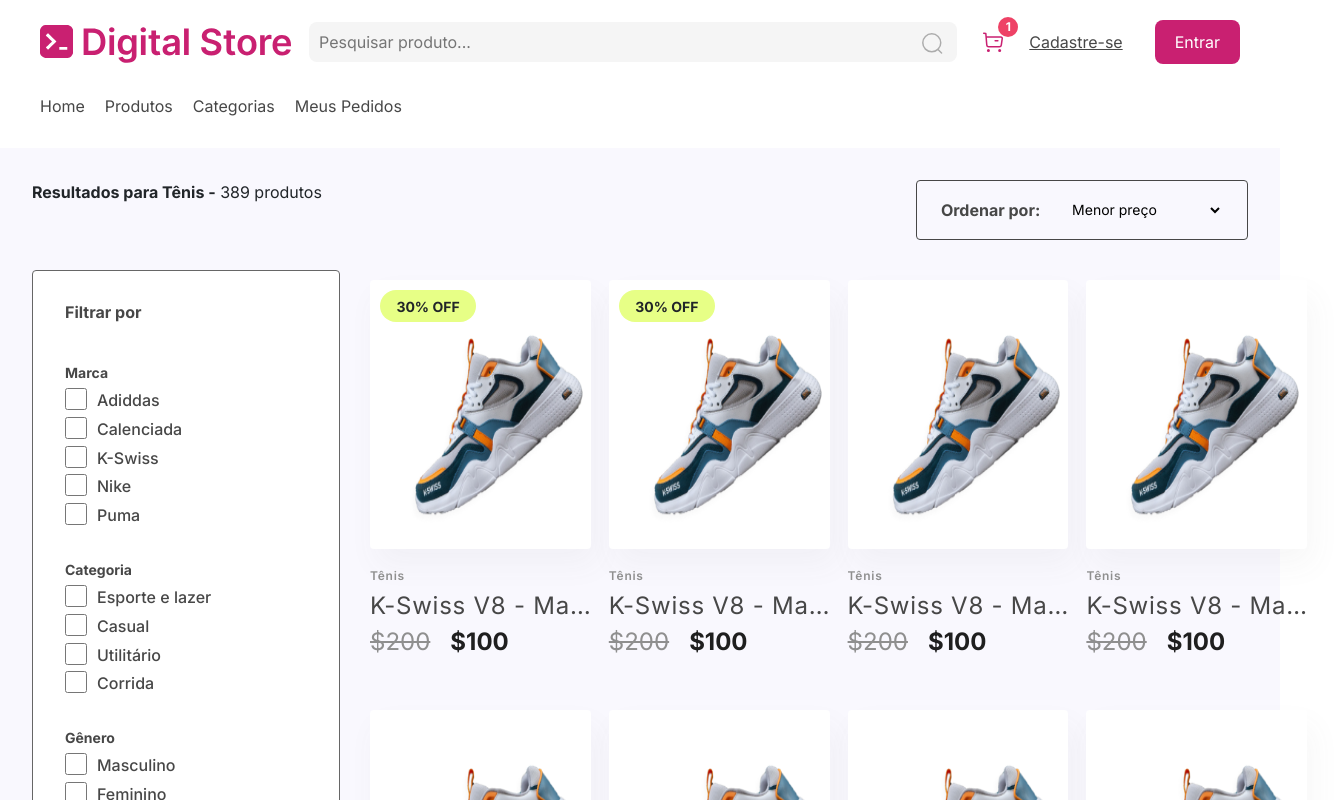
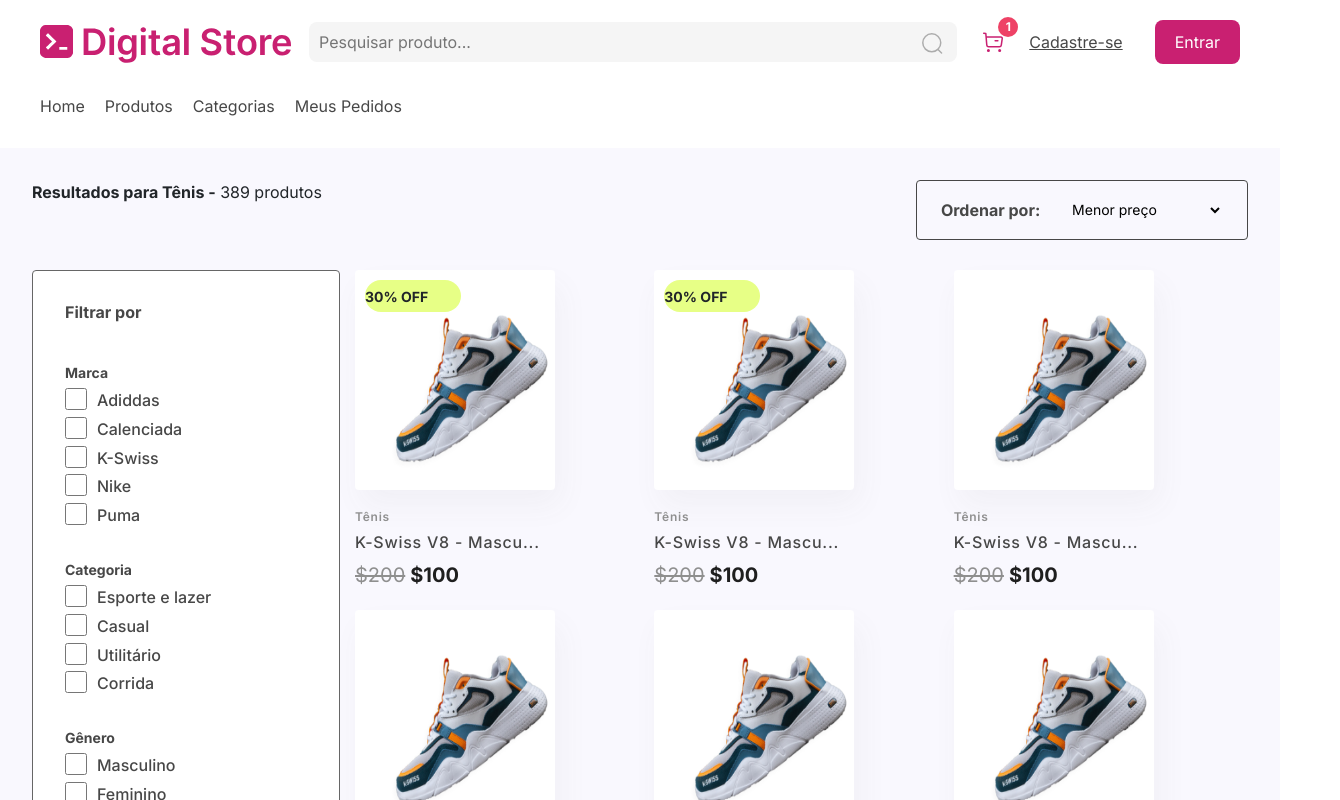
Before and after one commit to Natanael135/DigitalStoreProject-GeracaoTech, a React (Vite) app: page /Products in a window 1280 px wide. Shown: the top 800 px of the page, 1340 px wide, since content can reach past the window. Built offline with nearby package versions, Linux system fonts and the light colour scheme.

Commit message:
Update ProductListingPage.jsx

```diff
--- a/src/pages/ProductListingPage/ProductListingPage.jsx
+++ b/src/pages/ProductListingPage/ProductListingPage.jsx
@@ -1,19 +1,19 @@
 import { useState } from 'react';
 import styled from 'styled-components';
 import Filter from '../../components/Filter';
-import FilterIconImg from '../../assets/icons/filter.svg'; // Importando o ícone do filtro
-import CloseIconImg from '../../assets/icons/close.svg'; // Importando o ícone de fechar
-import ProductListing from '../../components/ProductListing/ProductListing';
+import FilterIconImg from '../../assets/icons/filter.svg';
+import CloseIconImg from '../../assets/icons/close.svg';
 import products from '../../components/products/products.json';
+import ProductCard from "../../components/ProductCard/card";
 
+// Estilos principais
 const ProductListingContainer = styled.main`
   background-color: #f9f8fe;
   display: flex;
   flex-direction: column;
-  padding: 20px 10px;
+  padding: 2rem;
   gap: 30px;
   min-width: 320px;
-  padding: 2rem;
 `;
 
 const Block = styled.section`
@@ -67,14 +67,14 @@
   padding: 2rem;
   width: 308px;
   height: 720px;
+
   @media (max-width: 768px) {
     position: fixed;
     height: 100%;
     top: 0;
     left: 0;
     z-index: 20;
-    transform: ${props =>
-      props.showMobileFilter ? 'translateX(0)' : 'translateX(-100%)'};
+    transform: ${(props) => (props.showMobileFilter ? 'translateX(0)' : 'translateX(-100%)')};
     transition: transform 0.3s ease-in-out;
   }
 `;
@@ -92,9 +92,148 @@
   background-color: #cccccc;
 `;
 
-const CardContainer = styled.div`
+const ListingContainer = styled.div`
   display: flex;
-  justify-content: flex-start;
+  flex-wrap: wrap;
+  gap: 10px;
+
+  @media (min-width: 968px) {
+    /* Exibe 3 cards por linha no desktop */
+    > div {
+      flex: 1 1 calc(33.33% - 20px);
+    }
+  }
+
+  @media (max-width: 768px) {
+    /* Exibe 2 cards por linha em telas de tamanhos menores */
+    > div {
+      flex: 1 1 calc(50% - 20px);
+    }
+  }
+
+  @media (max-width: 375px) {
+    /* Exibe 1 card por linha no mobile */
+    > div {
+      flex: 1 1 calc(50% - 20px);
+    }
+  }
+`;
+
+const Card = styled.div`
+  display: flex;
+  flex-direction: column;
+  width: 12rem;
+  height: 20rem;
+  font-family: 'Inter', sans-serif;
+  margin: 0px -5px 10px;
+  box-sizing: border-box;
+  position: relative;
+  cursor: pointer;
+
+  @media (max-width: 768px) {
+    width: 100%;
+    height: auto;
+  }
+
+  @media (max-width: 360px) {
+    width: 8.87em;
+    height: auto;
+    margin-left: 5px;
+  }
+
+  &:hover {
+    transform: translateY(-5px);
+  }
+
+  img {
+    width: 12.5rem;
+    height: 15em;
+    background: #FFFFFF;
+    box-shadow: 6px 16px 30px rgba(105, 98, 98, 0.05);
+    border-radius: 4px;
+
+    @media (max-width: 768px) {
+    width: 163px;
+    height: 179.19px;
+  }
+
+  @media (max-width: 360px) {
+    width: 8.2em;
+    height: auto;
+    margin-left: 5px;
+  }
+  }
+`;
+
+const Name = styled.h2`
+  font-size: 1em;
+  letter-spacing: 0.75px;
+  color: var(--dark-gray-2);
+  white-space: nowrap; /* Impede a quebra de linha */
+  width: 100%; /* Garante que o nome ocupe a largura disponível */
+  text-align: start;
+
+  @media (max-width: 768px) {
+    font-size: 0.875em; /* Ajusta o tamanho no mobile */
+    text-overflow: ellipsis; /* Adiciona '...' para textos longos */
+    overflow: hidden; /* Garante que o texto não ultrapasse o container */
+  }
+`;
+
+const Discount = styled.span`
+  position: absolute;
+  top: 10px;
+  left: 10px;
+  width: 6rem;
+  height: 2rem;
+  background-color: #e7ff86;
+  border-radius: 1.81rem;
+  display: flex;
+  align-items: center;
+  font-size: 0.875rem;
+  font-weight: bold;
+  text-align: center;
+  z-index: 1;
+`;
+
+const SubTitle = styled.h3`
+  font-weight: 600;
+  font-size: 12px;
+  letter-spacing: 0.75px;
+  color: var(--light-gray);
+  margin-top: 20px;
+`;
+
+const PriceContainer = styled.div`
+  display: flex;
+  flex-direction: row;
+  gap: 5px;
+  align-items: center;
+`;
+
+const PriceOld = styled.span`
+  color: var(--light-gray);
+  font-weight: 400;
+  font-size: 20px;
+  text-decoration: line-through;
+  @media (max-width: 768px) {
+    font-size: 16px;
+  }
+`;
+
+const PriceDiscount = styled.span`
+  color: #1F1F1F;
+  font-weight: bold;
+  font-size: 20px;
+  @media (max-width: 768px) {
+    font-size: 16px;
+  }
+`;
+
+const Price = styled.span`
+  font-weight: 400;
+  font-size: 24px;
+  color: var(--dark-gray);
 `;
 
 const FilterIcon = styled.button`
@@ -103,6 +242,7 @@
   border: none;
   cursor: pointer;
   position: relative;
+
   @media (max-width: 768px) {
     display: flex;
   }
@@ -120,16 +260,27 @@
   cursor: pointer;
   position: absolute;
   right: 1rem;
+
   img {
     width: 20px;
     height: 20px;
     display: flex;
   }
+
   @media (max-width: 768px) {
     display: flex;
   }
 `;
 
+
+const truncateName = (name, maxLength = 18) => {
+  if (name.length > maxLength) {
+    return `${name.substring(0, maxLength)}...`;
+  }
+  return name;
+};
+
+// Página de listagem de produtos
 const ProductListingPage = () => {
   const [showMobileFilter, setShowMobileFilter] = useState(false);
 
@@ -142,7 +293,6 @@
   };
 
   return (
-    <>
     <ProductListingContainer>
       <Block>
         <p>
@@ -176,13 +326,30 @@
           <Filter title="Gênero" inputType="checkbox" option="gênero" />
           <Filter title="Estado" inputType="radio" option="estado" />
         </FilterContainer>
-
-          <CardContainer>
-            <ProductListing products={products} width="980px" gap="18px"/>
-          </CardContainer>
+        <ListingContainer>
+  {products.slice(0, 15).map((product) => (
+    <Card key={product.id}>
+      {product.percentageDiscount && (
+        <Discount>{product.percentageDiscount}</Discount>
+      )}
+      <img src={product.image} alt={product.name} />
+      {product.subTitle && <SubTitle>{product.subTitle}</SubTitle>}
+      <Name>{truncateName(product.name)}</Name>
+      <PriceContainer>
+        {product.priceDiscount ? (
+          <>
+            <PriceOld>{product.price}</PriceOld>
+            <PriceDiscount>{product.priceDiscount}</PriceDiscount>
+          </>
+        ) : (
+          <Price>{product.price}</Price>
+        )}
+      </PriceContainer>
+    </Card>
+  ))}
+</ListingContainer>
       </Block>
     </ProductListingContainer>
-    </>
   );
 };
 
```
Lines whose indentation alone changed are shown as unchanged.
